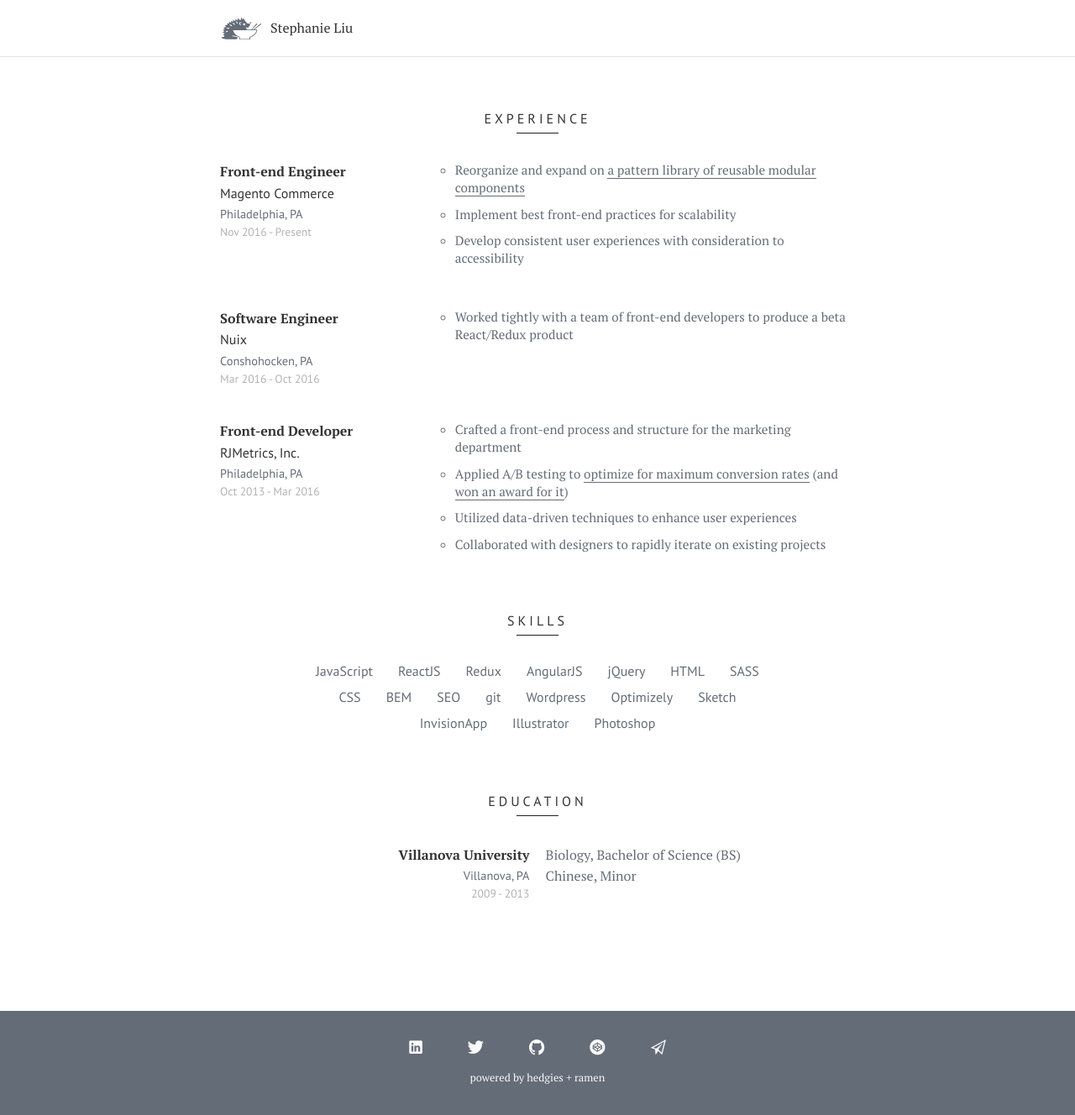
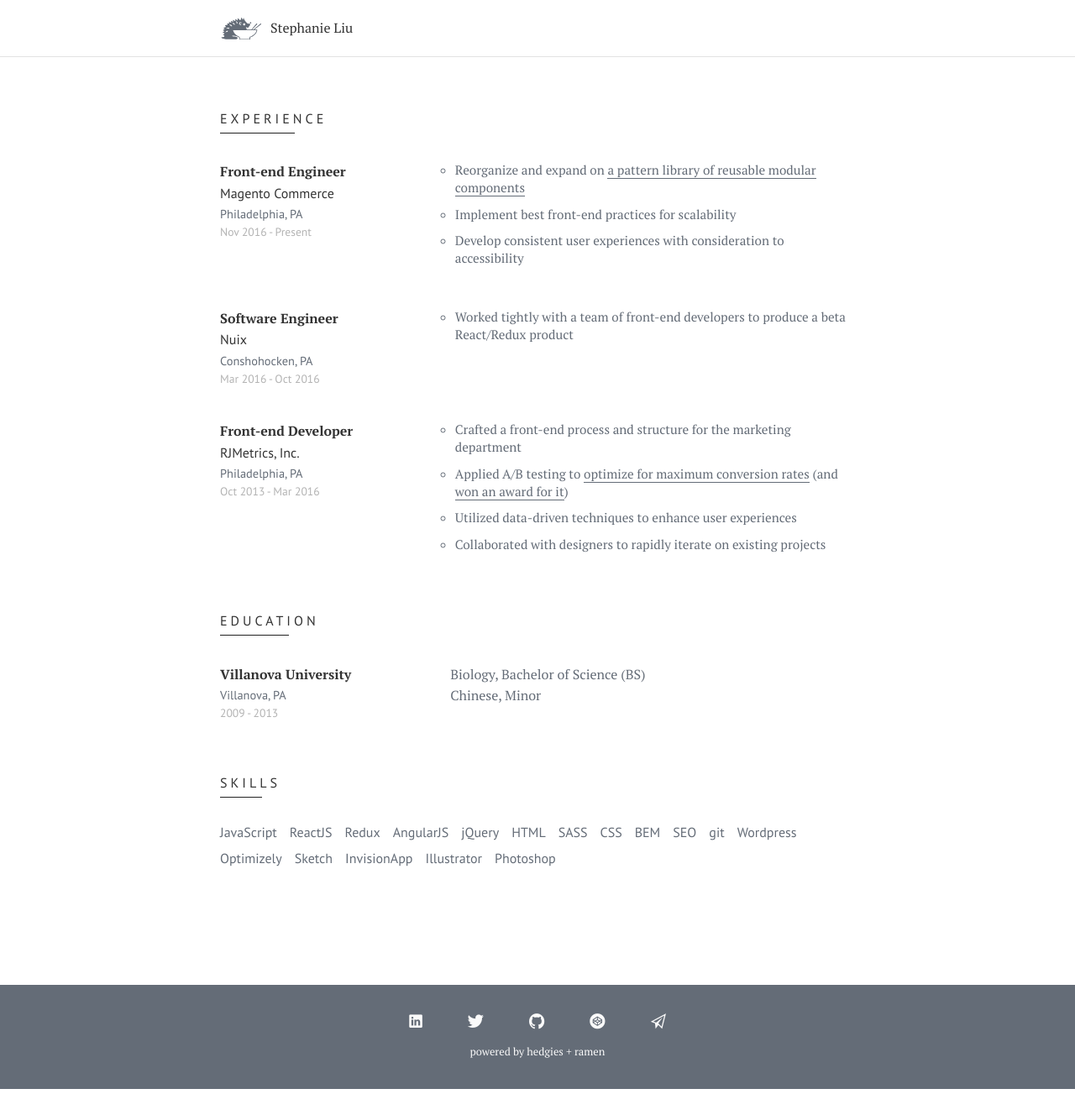
Before and after one commit to ramenhog/ramenhog.github.io, a Jekyll site: the page built from experience/index.html, in a window 1280 px wide and 1328 px high. Shown: the whole window at 84% size. Built offline with Jekyll 4.4.1, drawn with Linux system fonts in a browser that asks for light colours.

Commit message:
design tweaks

```diff
--- a/_includes/resume.html
+++ b/_includes/resume.html
@@ -21,19 +21,10 @@
 </div>
 
 <div class="section">
-  <h3 class="section__title">Skills</h3>
-  <ul class="skills__list">
-  {% for skill in site.data.skills %}
-    <li class="skills__list-item">{{skill}}</li>
-  {% endfor %}
-  </ul>
-</div>
-
-<div class="section">
   <h3 class="section__title">Education</h3>
   {% for education in site.data.education %}
   <div class="job job--education">
-    <div class="job__info job__info--education">
+    <div class="job__info">
       <p class="job__title">{{ education.school }}</p>
       <p class="job__location">{{ education.location }}</p>
       <p class="job__period">{{ education.period }}</p>
@@ -45,3 +36,12 @@
   </div>
   {% endfor %}
 </div>
+
+<div class="section">
+  <h3 class="section__title">Skills</h3>
+  <ul class="skills__list">
+  {% for skill in site.data.skills %}
+    <li class="skills__list-item">{{skill}}</li>
+  {% endfor %}
+  </ul>
+</div>
--- a/_sass/_resume.scss
+++ b/_sass/_resume.scss
@@ -8,6 +8,7 @@ $spacer: 1.2em;
   margin-bottom: ($spacer * 3);
 
   &__title {
+    display: inline-block;
     font-family: "PT Sans", sans-serif;
     padding: 5px 0;
     text-transform: uppercase;
@@ -21,9 +22,8 @@ $spacer: 1.2em;
       content: '';
       position: absolute;
       bottom: -5px;
-      left: 50%;
-      margin-left: -25px;
-      width: 50px;
+      left: 0;
+      width: 70%;
       height: 1px;
       background: #222;
     }
@@ -33,9 +33,7 @@ $spacer: 1.2em;
 .skills {
   &__list {
     display: flex;
-    justify-content: center;
     margin: 0 auto;
-    width: 75%;
     flex-wrap: wrap;
 
     @media #{$mobile} {
@@ -45,13 +43,13 @@ $spacer: 1.2em;
 
   &__list-item {
     font-family: "PT Sans", sans-serif;
-    margin: 0 15px 15px;
+    margin: 0 15px 15px 0;
     color: $shuttle-gray;
   }
 }
 
 .job {
-  margin: ($spacer * 2) auto;
+  margin: 0 0 ($spacer * 2);
   display: flex;
   justify-content: space-between;
   align-items: flex-start;
@@ -67,10 +65,6 @@ $spacer: 1.2em;
   &__info {
     margin-right: $spacer;
     flex: 1;
-
-    &--education {
-      text-align: right;
-    }
   }
 
   &__title {
--- a/index.html
+++ b/index.html
@@ -5,5 +5,5 @@ layout: frontpage
 <div class="hero">
   <h1 class="hero__hi">Heyo, I'm <strong class="hero__name">Stef</strong>.</h1>
   <h2 class="hero__intro">I'm currently a front-end engineer at Magento Commerce, working on their business intelligence product, <a href="https://rjmetrics.com" class="link" target="_blank">Magento BI</a>.</h2>
-  <p class="hero__paragraph">Learn more about my experiences <a href="/resume" class="link">here</a> and my ponderings <a href="/blog" class="link">there</a>.</p>
+  <p class="hero__paragraph">Learn more about my experiences <a href="/experience" class="link">here</a> and my ponderings <a href="/blog" class="link">there</a>.</p>
 </div>
```
Also changed, not shown: experience/index.html (renamed from resume/index.html).
